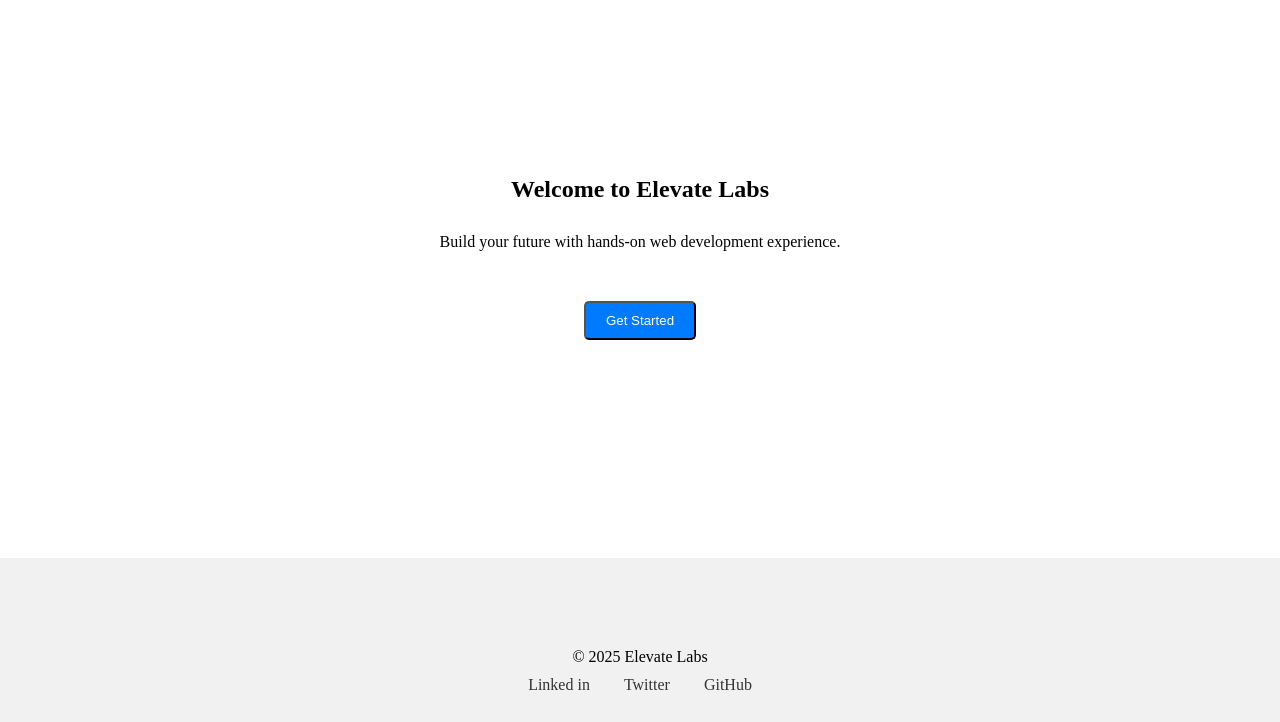
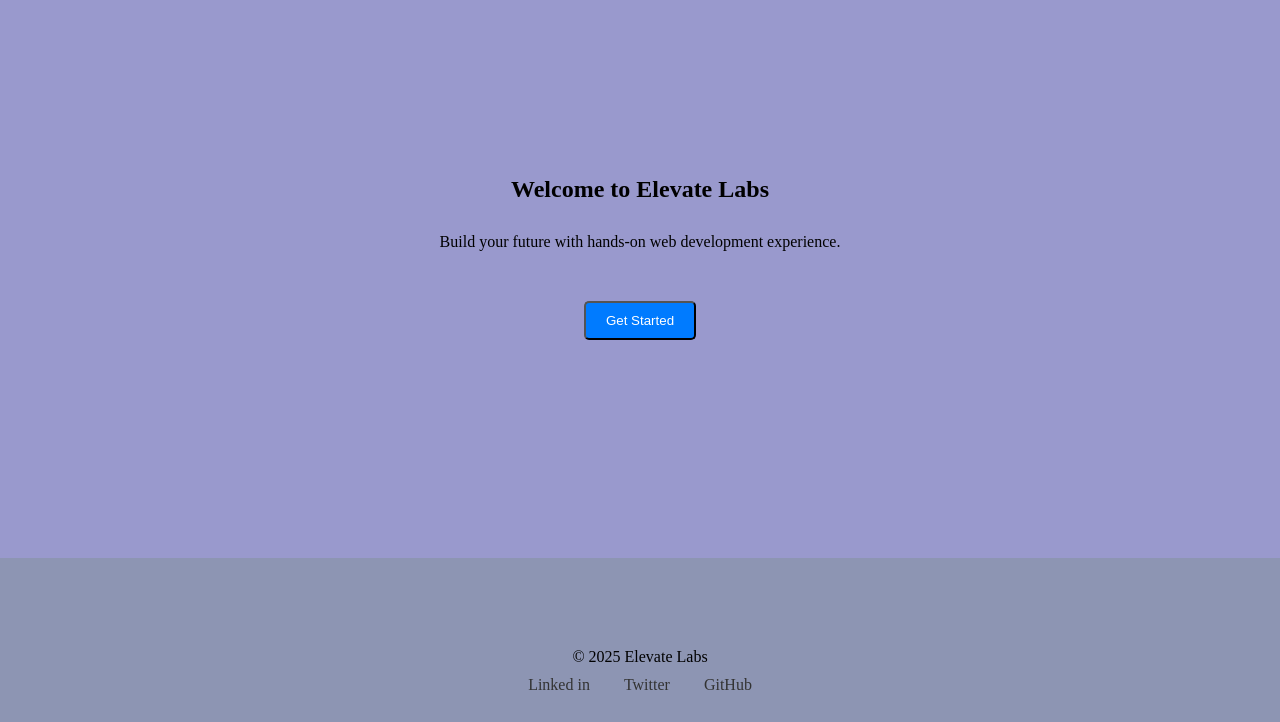
Before and after one commit to sagarsaini010/landing-page, a plain HTML site: page index.html in a window 1280 px wide. Shown: the part 92-814 px from the top of the page. Drawn offline with Linux system fonts and the light colour scheme.

Commit message:
change background for beautyfull look

```diff
--- a/style.css
+++ b/style.css
@@ -1,6 +1,10 @@
 *{
     padding: 0;
     margin: 0;
+
+}
+body{
+ background-color: #9999cd;
 }
 @media (max-width: 768px) {
   nav ul {
@@ -22,13 +26,10 @@
 nav ul{
     height: 10px;
     display: flex;
-    /* justify-content: center; */
     list-style: none;
     gap: 10px;
     padding-top: 20px;
     text-decoration: none;
-    /* align-items: center; */
-    /* background-color: aqua; */
 }
 nav ul li{
     padding-inline: 20px;
@@ -45,9 +46,9 @@ img{
     justify-content: center;
     align-items: center;
     flex-direction: column;
-     text-align: center;
-     gap: 30px;
-  padding: 20px;
+    text-align: center;
+    gap: 30px;
+    padding: 20px;
 }
 button {
   margin-top: 20px;
@@ -59,7 +60,7 @@ button {
 }
 
 footer{
-background-color: #f1f1f1;
+background-color: #8d95b3;
 text-align: center;
 height: 18vh;
 padding: 10px;
```
